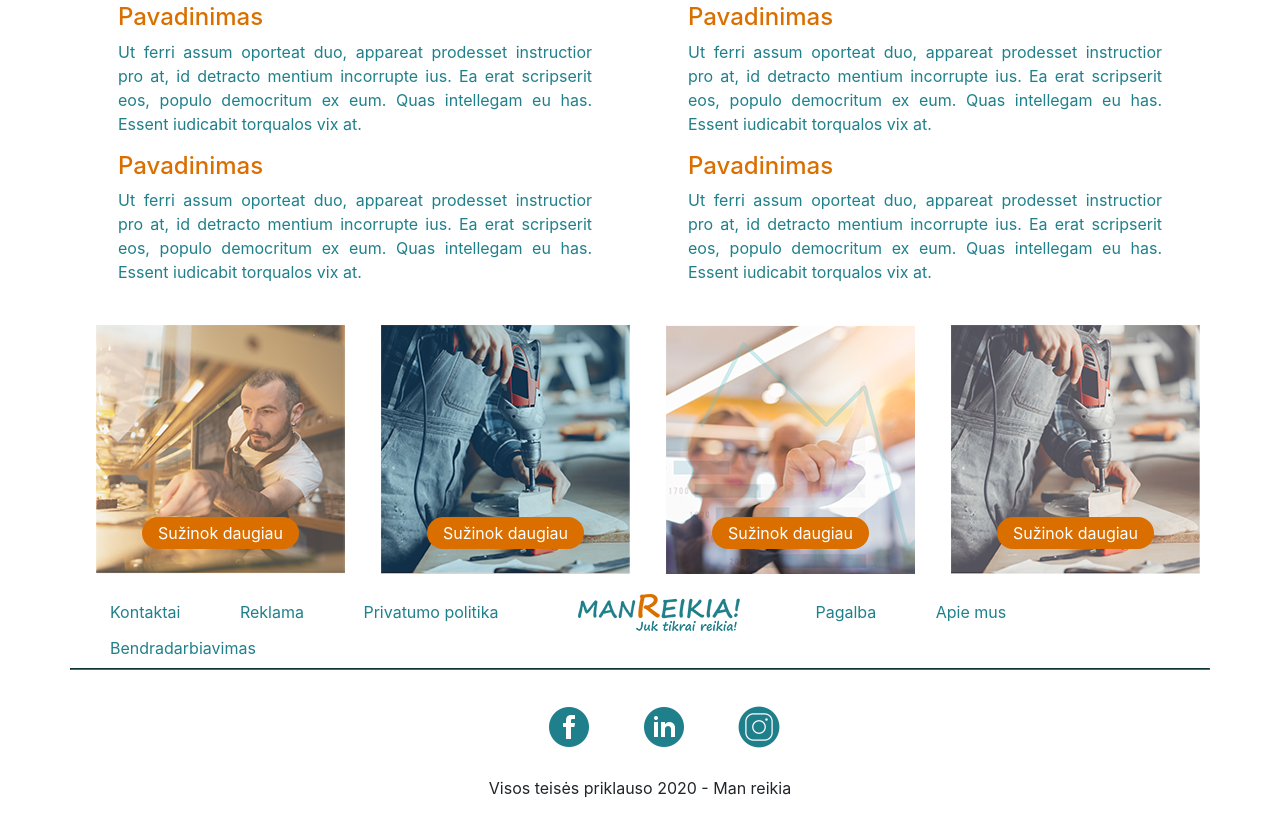
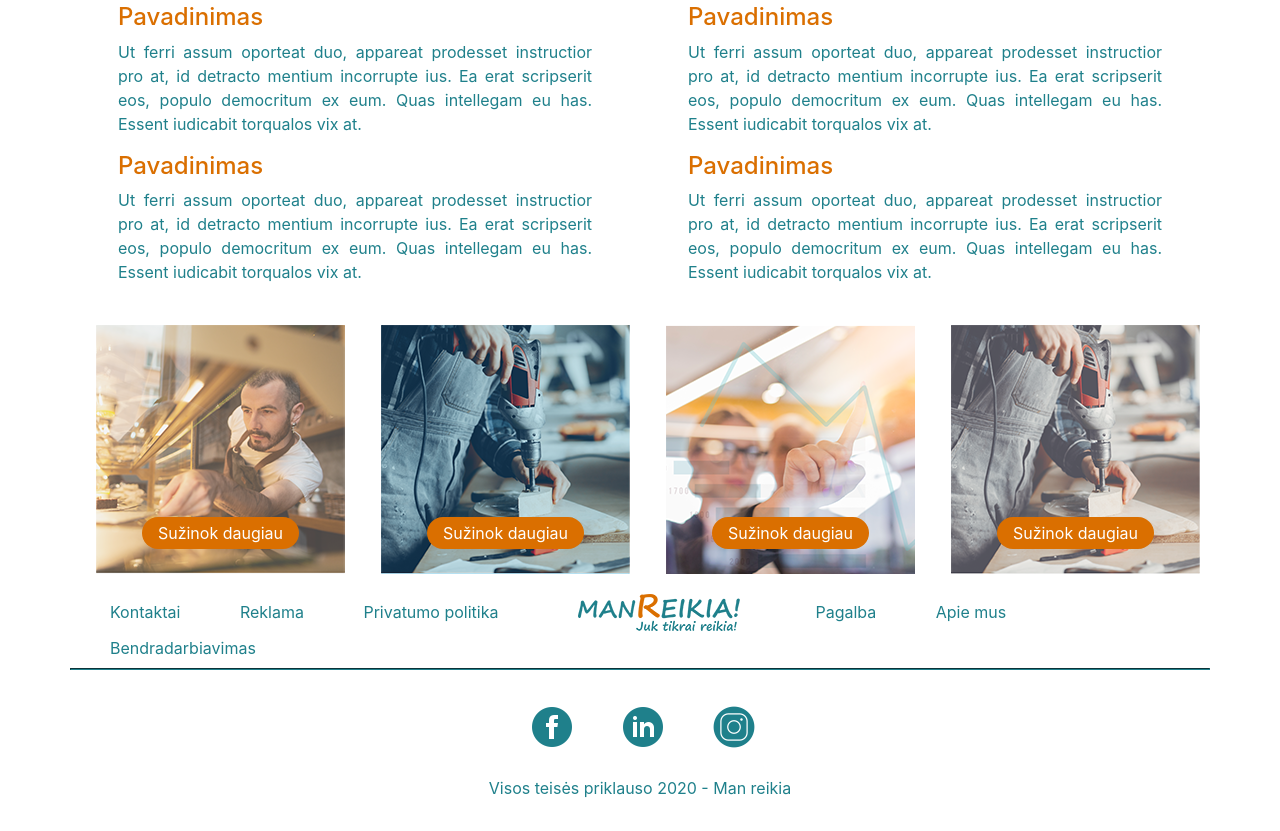
Before and after one commit to Vytautasragaisis07/manreikia, a plain HTML site: page index.html in a window 1280 px wide. Shown: the part 1332-2163 px from the top of the page. Drawn offline with nearby package versions, Linux system fonts and the light colour scheme.

Commit message:
initial-commit

```diff
--- a/css/style.css
+++ b/css/style.css
@@ -40,8 +40,8 @@ h5{
     color: #da6f00;
 }
 input[type=text]{
-    border: 6px solid #1f808b;
-    border-radius: 4px;
+    border: 4px solid #1f808b;
+    border-radius: 3px;
     text-align: center;
     color: #1f808b;
 }
--- a/index.html
+++ b/index.html
@@ -198,8 +198,8 @@
 
                 <!-- Socialus tinklai -->
 
-                <div class="row no-gutters soc">
-                    <div class="offset-xl-5 offset-4 col-xl-1 col-2 facebook">
+                <div class="row no-gutters justify-content-center pl-xl-5 pl-0 soc">
+                    <div class="col-xl-1 col-2 facebook">
                         <a href="https://www.facebook.com/" class="fa fa-facebook"><img src="img/fb.png"></a>
                     </div>
                     <div class="col-xl-1 col-2 linkedin">
@@ -212,8 +212,8 @@
 
                 <!-- Priklauso -->
 
-                <div class="col-12 pl-5 px-2 no-gutters priklauso">
-                    <p>Visos teisės priklauso 2020 - Man reikia</p>
+                <div class="col-12 no-gutters justify-content-center priklauso">
+                    <p class="straipsniu-tekstas">Visos teisės priklauso 2020 - Man reikia</p>
                 </div>
             </footer>
         </div>
```
Also changed, not shown: apiemus.html (+4 -4 lines), automobiliai.html (+5 -4 lines), naujiena.html (+4 -4 lines), naujienos.html (+4 -4 lines), skelbimas.html (+4 -4 lines), straipsnis.html (+4 -4 lines).
